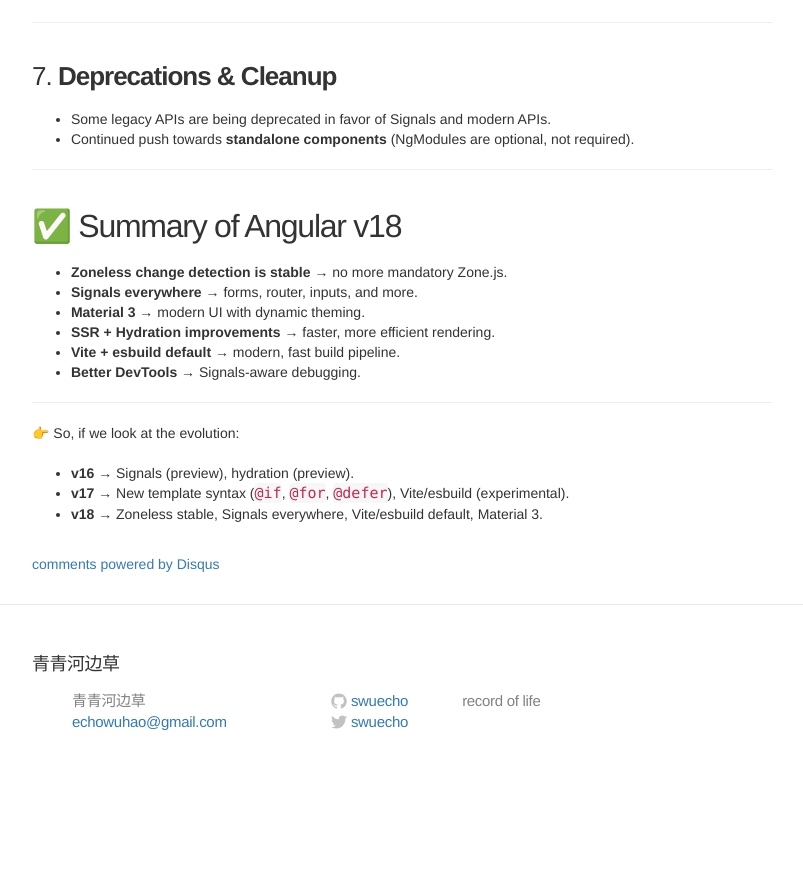
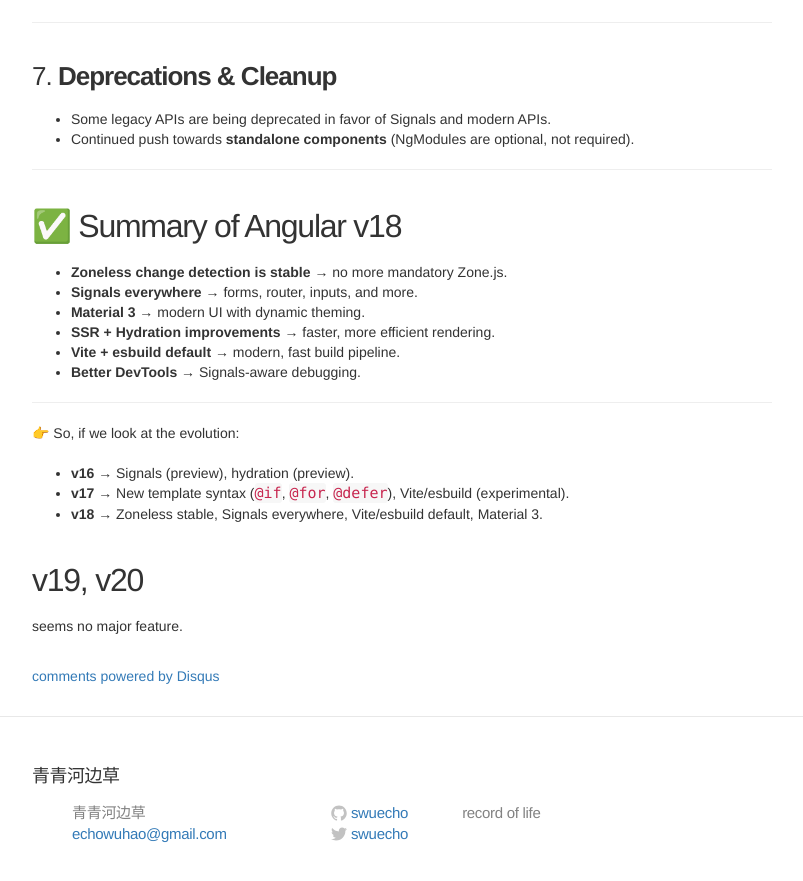
Before and after one commit to swuecho/swuecho.github.io, a Jekyll site: the page built from _posts/2025-09-19-Angular-feature-since-v16.md, in a window 1280 px wide and 900 px high, scrolled down 4323 px. Shown: the top 881 px of the window, without its empty margins (238-1041 px from the left). Built offline with Jekyll 4.4.1, drawn with Linux system fonts in a browser that asks for light colours; comment, search, counter and statistics services are not loaded; before the commit the page ends 5111 px from its top, so only the background shows below that.

Commit message:
Update Angular feature post with v19/v20 placeholder

```diff
--- a/_posts/2025-09-19-Angular-feature-since-v16.md
+++ b/_posts/2025-09-19-Angular-feature-since-v16.md
@@ -212,3 +212,7 @@
 - **v16** → Signals (preview), hydration (preview).
 - **v17** → New template syntax (`@if`, `@for`, `@defer`), Vite/esbuild (experimental).
 - **v18** → Zoneless stable, Signals everywhere, Vite/esbuild default, Material 3.
+
+## v19, v20
+
+seems no major feature.
```
